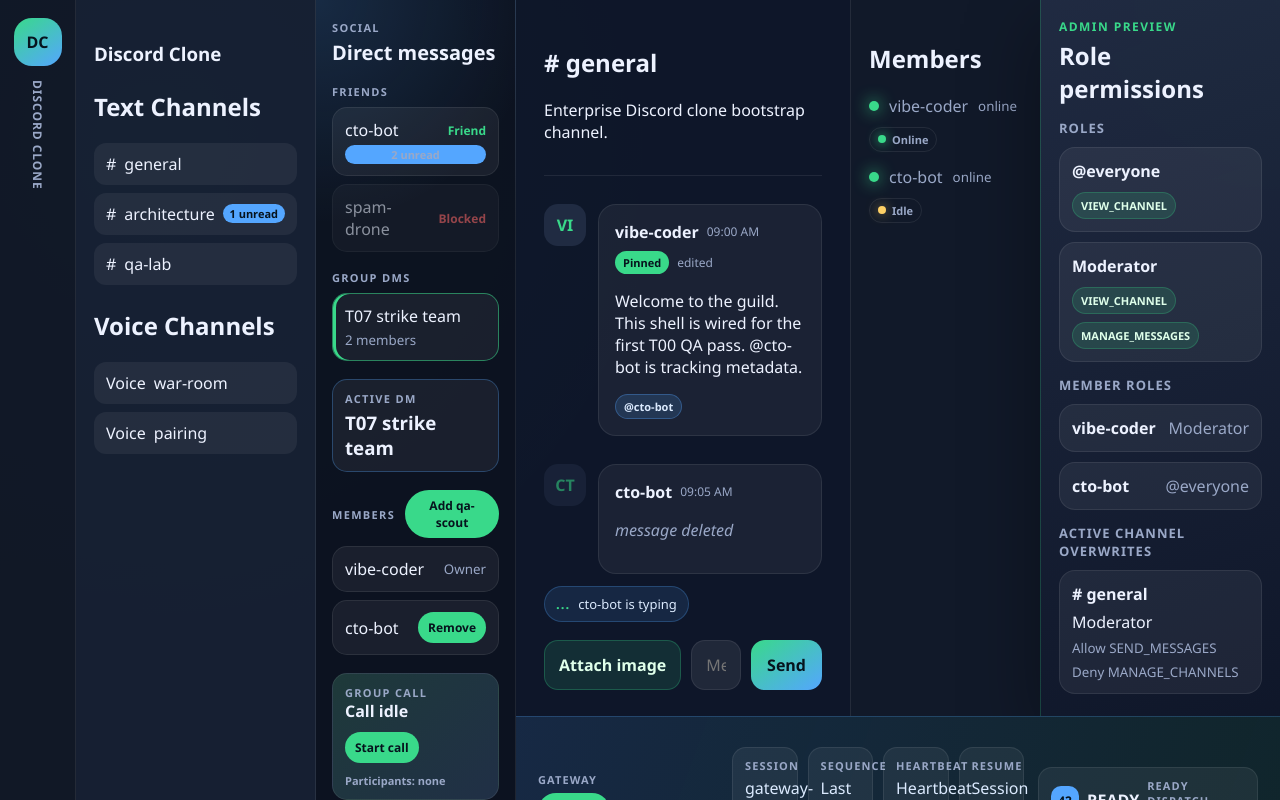
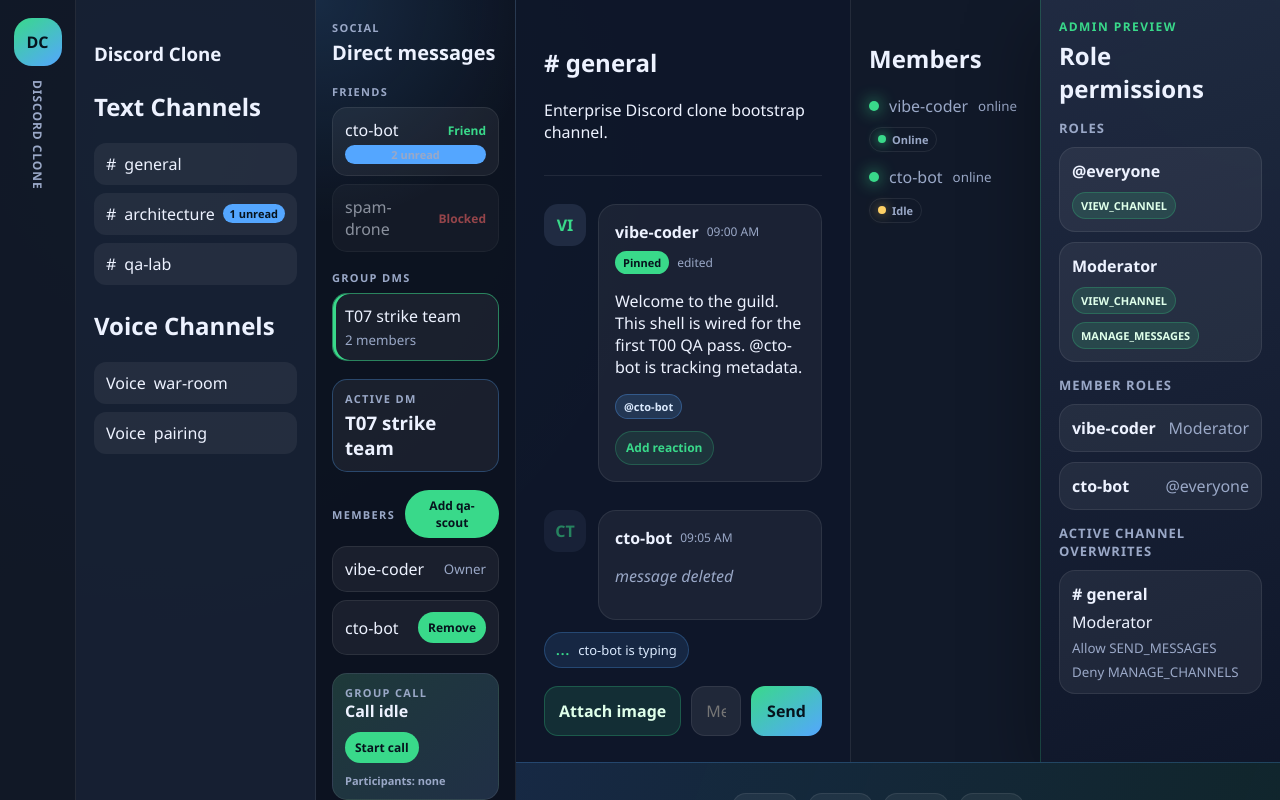
Before and after one commit to kim-sung-sig/discord-clone, a Nuxt app in the folder apps/web/: page /app in a window 1280 px wide. Shown: the top 800 px of the page. Built offline with nearby package versions, Linux system fonts and the light colour scheme.

Commit message:
feat: add reaction expression ui

```diff
--- a/apps/web/assets/css/main.css
+++ b/apps/web/assets/css/main.css
@@ -455,6 +455,126 @@ input {
 }
 
 .message-attachment small {
+  color: var(--muted);
+}
+
+.reaction-zone {
+  position: relative;
+  display: flex;
+  flex-wrap: wrap;
+  gap: 8px;
+  align-items: center;
+  margin-top: 12px;
+}
+
+.reaction-bar {
+  display: flex;
+  flex-wrap: wrap;
+  gap: 8px;
+}
+
+.reaction-chip,
+.expression-toggle,
+.expression-option,
+.expression-panel-header button {
+  cursor: pointer;
+  border: 1px solid var(--line);
+  border-radius: 999px;
+}
+
+.reaction-chip,
+.expression-toggle {
+  min-height: 34px;
+  padding: 7px 10px;
+  color: #dbeafe;
+  background: rgba(255, 255, 255, 0.07);
+}
+
+.reaction-chip {
+  display: inline-flex;
+  gap: 6px;
+  align-items: center;
+}
+
+.reaction-chip strong {
+  font-size: 12px;
+}
+
+.reaction-chip-active {
+  color: #06131d;
+  background: linear-gradient(145deg, var(--accent), #54a6ff);
+  border-color: rgba(57, 217, 138, 0.58);
+}
+
+.expression-toggle {
+  color: var(--accent);
+  font-size: 12px;
+  font-weight: 800;
+  background: rgba(57, 217, 138, 0.1);
+  border-color: rgba(57, 217, 138, 0.24);
+}
+
+.expression-panel {
+  position: absolute;
+  z-index: 4;
+  top: calc(100% + 8px);
+  left: 0;
+  display: grid;
+  gap: 10px;
+  width: min(340px, 82vw);
+  padding: 12px;
+  background:
+    linear-gradient(145deg, rgba(32, 43, 66, 0.98), rgba(12, 18, 32, 0.98)),
+    radial-gradient(circle at 20% 0%, rgba(57, 217, 138, 0.22), transparent 12rem);
+  border: 1px solid rgba(57, 217, 138, 0.24);
+  border-radius: 18px;
+  box-shadow: 0 22px 60px rgba(0, 0, 0, 0.42);
+}
+
+.expression-panel-header {
+  display: flex;
+  align-items: center;
+  justify-content: space-between;
+}
+
+.expression-panel-header p {
+  margin: 0;
+  color: var(--accent);
+  font-size: 12px;
+  font-weight: 900;
+  letter-spacing: 0.12em;
+  text-transform: uppercase;
+}
+
+.expression-panel-header button {
+  padding: 6px 10px;
+  color: var(--muted);
+  background: rgba(255, 255, 255, 0.06);
+}
+
+.expression-options {
+  display: grid;
+  gap: 8px;
+}
+
+.expression-option {
+  display: grid;
+  grid-template-columns: auto minmax(0, 1fr);
+  gap: 2px 10px;
+  align-items: center;
+  padding: 9px 11px;
+  color: var(--ink);
+  text-align: left;
+  background: rgba(255, 255, 255, 0.06);
+}
+
+.expression-option span {
+  grid-row: 1 / 3;
+  color: var(--accent);
+  font-weight: 900;
+}
+
+.expression-option small {
   color: var(--muted);
 }
 
--- a/apps/web/components/shell/ChatViewport.vue
+++ b/apps/web/components/shell/ChatViewport.vue
@@ -1,6 +1,7 @@
 <script setup lang="ts">
 import { computed, onMounted, ref } from 'vue'
 import AttachmentPreview from './AttachmentPreview.vue'
+import ReactionBar from './ReactionBar.vue'
 import TypingIndicator from './TypingIndicator.vue'
 import { useShellStore } from '../../stores/shell'
 
@@ -84,6 +85,7 @@ onMounted(() => {
                 <small>{{ attachment.contentType }}</small>
               </article>
             </div>
+            <ReactionBar :message-id="message.id" />
           </template>
         </div>
       </article>
--- /dev/null
+++ b/apps/web/components/shell/ExpressionPanel.vue
@@ -0,0 +1,48 @@
+<script setup lang="ts">
+import { useShellStore } from '../../stores/shell'
+
+const props = defineProps<{
+  messageId: string
+}>()
+
+const emit = defineEmits<{
+  close: []
+}>()
+
+const shell = useShellStore()
+
+const selectExpression = (emojiKey: string) => {
+  shell.addReaction(props.messageId, emojiKey)
+  emit('close')
+}
+</script>
+
+<template>
+  <section
+    class="expression-panel"
+    :data-testid="`expression-panel-${messageId}`"
+    role="dialog"
+    aria-label="Expressions"
+  >
+    <header class="expression-panel-header">
+      <p>Expressions</p>
+      <button type="button" :data-testid="`expression-close-${messageId}`" @click="emit('close')">
+        Close
+      </button>
+    </header>
+    <div class="expression-options" aria-label="Available expressions">
+      <button
+        v-for="expression in shell.expressions"
+        :key="expression.key"
+        class="expression-option"
+        type="button"
+        :data-testid="`expression-option-${messageId}-${expression.key}`"
+        @click="selectExpression(expression.key)"
+      >
+        <span>{{ expression.symbol }}</span>
+        <strong>{{ expression.label }}</strong>
+        <small>{{ expression.description }}</small>
+      </button>
+    </div>
+  </section>
+</template>
--- /dev/null
+++ b/apps/web/components/shell/ReactionBar.vue
@@ -0,0 +1,53 @@
+<script setup lang="ts">
+import { computed, ref } from 'vue'
+import ExpressionPanel from './ExpressionPanel.vue'
+import { useShellStore } from '../../stores/shell'
+
+const props = defineProps<{
+  messageId: string
+}>()
+
+const shell = useShellStore()
+const panelOpen = ref(false)
+const reactions = computed(() => shell.reactionsForMessage(props.messageId))
+
+const togglePanel = () => {
+  panelOpen.value = !panelOpen.value
+}
+
+const closePanel = () => {
+  panelOpen.value = false
+}
+</script>
+
+<template>
+  <div class="reaction-zone" :data-testid="`reaction-zone-${messageId}`">
+    <div v-if="reactions.length" class="reaction-bar" aria-label="Message reactions">
+      <button
+        v-for="reaction in reactions"
+        :key="reaction.emojiKey"
+        class="reaction-chip"
+        :class="{ 'reaction-chip-active': reaction.reactedByCurrentUser }"
+        type="button"
+        :data-testid="`reaction-chip-${messageId}-${reaction.emojiKey}`"
+        :aria-pressed="reaction.reactedByCurrentUser"
+        @click="shell.toggleReaction(messageId, reaction.emojiKey)"
+      >
+        <span aria-hidden="true">{{ reaction.symbol }}</span>
+        <strong>{{ reaction.label }}</strong>
+        <span>{{ reaction.count }}</span>
+      </button>
+    </div>
+    <button
+      class="expression-toggle"
+      type="button"
+      :data-testid="`expression-toggle-${messageId}`"
+      :aria-expanded="panelOpen"
+      :aria-controls="`expression-panel-${messageId}`"
+      @click="togglePanel"
+    >
+      Add reaction
+    </button>
+    <ExpressionPanel v-if="panelOpen" :message-id="messageId" @close="closePanel" />
+  </div>
+</template>
--- a/apps/web/stores/shell.ts
+++ b/apps/web/stores/shell.ts
@@ -38,6 +38,31 @@ export interface ShellAttachment {
   contentType: string
   sizeBytes: number
   previewUrl: string
+}
+
+export type ShellExpressionType = 'EMOJI' | 'STICKER'
+
+export interface ShellExpression {
+  key: string
+  label: string
+  type: ShellExpressionType
+  symbol: string
+  description: string
+}
+
+export interface ShellReaction {
+  messageId: string
+  emojiKey: string
+  reactorIds: string[]
+}
+
+export interface ShellReactionSummary {
+  messageId: string
+  emojiKey: string
+  label: string
+  symbol: string
+  count: number
+  reactedByCurrentUser: boolean
 }
 
 export interface ShellChannelGroup {
@@ -265,6 +290,30 @@ export const useShellStore = defineStore('shell', {
         attachments: []
       }
     ] satisfies ShellMessage[],
+    expressions: [
+      {
+        key: 'wave',
+        label: 'Wave',
+        type: 'EMOJI',
+        symbol: ':wave:',
+        description: 'Friendly greeting emoji'
+      },
+      {
+        key: 'shipit',
+        label: 'Ship It',
+        type: 'EMOJI',
+        symbol: ':shipit:',
+        description: 'Approval emoji for ready changes'
+      },
+      {
+        key: 'approved',
+        label: 'Approved sticker',
+        type: 'STICKER',
+        symbol: '[approved]',
+        description: 'Sticker skeleton for approvals'
+      }
+    ] satisfies ShellExpression[],
+    reactions: [] satisfies ShellReaction[],
     members: [
       {
         name: 'vibe-coder',
@@ -442,6 +491,23 @@ export const useShellStore = defineStore('shell', {
           message.sequence > lastReadSequence
       ).length
     },
+    reactionsForMessage: (state) => (messageId: string): ShellReactionSummary[] =>
+      state.reactions
+        .filter((reaction) => reaction.messageId === messageId && reaction.reactorIds.length > 0)
+        .map((reaction) => {
+          const expression = state.expressions.find(
+            (candidate) => candidate.key === reaction.emojiKey
+          )
+
+          return {
+            messageId: reaction.messageId,
+            emojiKey: reaction.emojiKey,
+            label: expression?.label ?? reaction.emojiKey,
+            symbol: expression?.symbol ?? reaction.emojiKey,
+            count: new Set(reaction.reactorIds).size,
+            reactedByCurrentUser: reaction.reactorIds.includes(state.currentUser)
+          }
+        }),
     memberRoleSummaries: (state) =>
       state.members.map((member) => ({
         ...member,
@@ -540,6 +606,56 @@ export const useShellStore = defineStore('shell', {
     },
     clearStagedAttachment() {
       this.stagedAttachment = null
+    },
+    addReaction(messageId: string, emojiKey: string, userId = this.currentUser): boolean {
+      const messageExists = this.messages.some((message) => message.id === messageId && !message.deleted)
+      if (!messageExists) {
+        return false
+      }
+
+      const reaction = this.reactions.find(
+        (candidate) => candidate.messageId === messageId && candidate.emojiKey === emojiKey
+      )
+
+      if (!reaction) {
+        this.reactions.push({
+          messageId,
+          emojiKey,
+          reactorIds: [userId]
+        })
+        return true
+      }
+
+      if (reaction.reactorIds.includes(userId)) {
+        return false
+      }
+
+      reaction.reactorIds.push(userId)
+      return true
+    },
+    removeReaction(messageId: string, emojiKey: string, userId = this.currentUser): boolean {
+      const reaction = this.reactions.find(
+        (candidate) => candidate.messageId === messageId && candidate.emojiKey === emojiKey
+      )
+
+      if (!reaction || !reaction.reactorIds.includes(userId)) {
+        return false
+      }
+
+      reaction.reactorIds = reaction.reactorIds.filter((candidate) => candidate !== userId)
+      this.reactions = this.reactions.filter((candidate) => candidate.reactorIds.length > 0)
+      return true
+    },
+    toggleReaction(messageId: string, emojiKey: string, userId = this.currentUser): boolean {
+      const reaction = this.reactions.find(
+        (candidate) => candidate.messageId === messageId && candidate.emojiKey === emojiKey
+      )
+
+      if (reaction?.reactorIds.includes(userId)) {
+        return this.removeReaction(messageId, emojiKey, userId)
+      }
+
+      return this.addReaction(messageId, emojiKey, userId)
     },
     markChannelRead(channelId: string) {
       const lastReadSequence = this.messages
```
Also changed, not shown: 2 other files (tests, documents, lock files or other folders).
